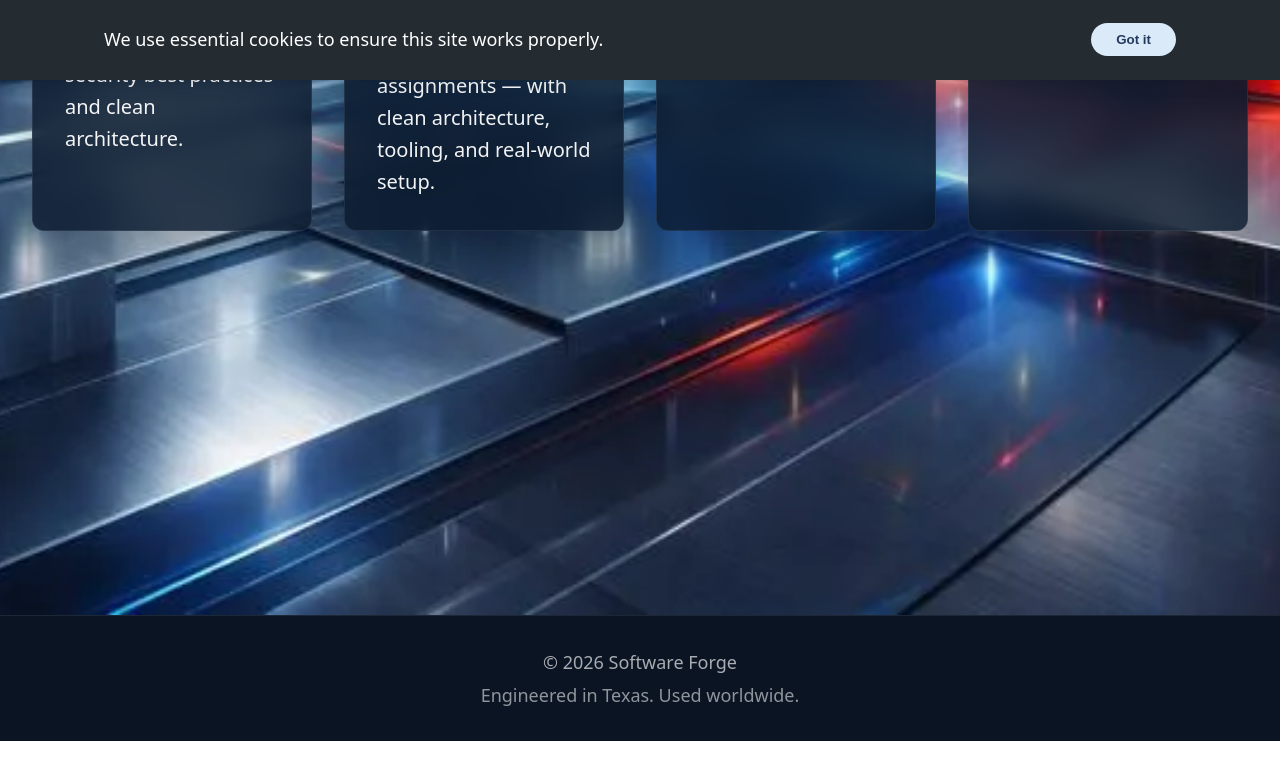
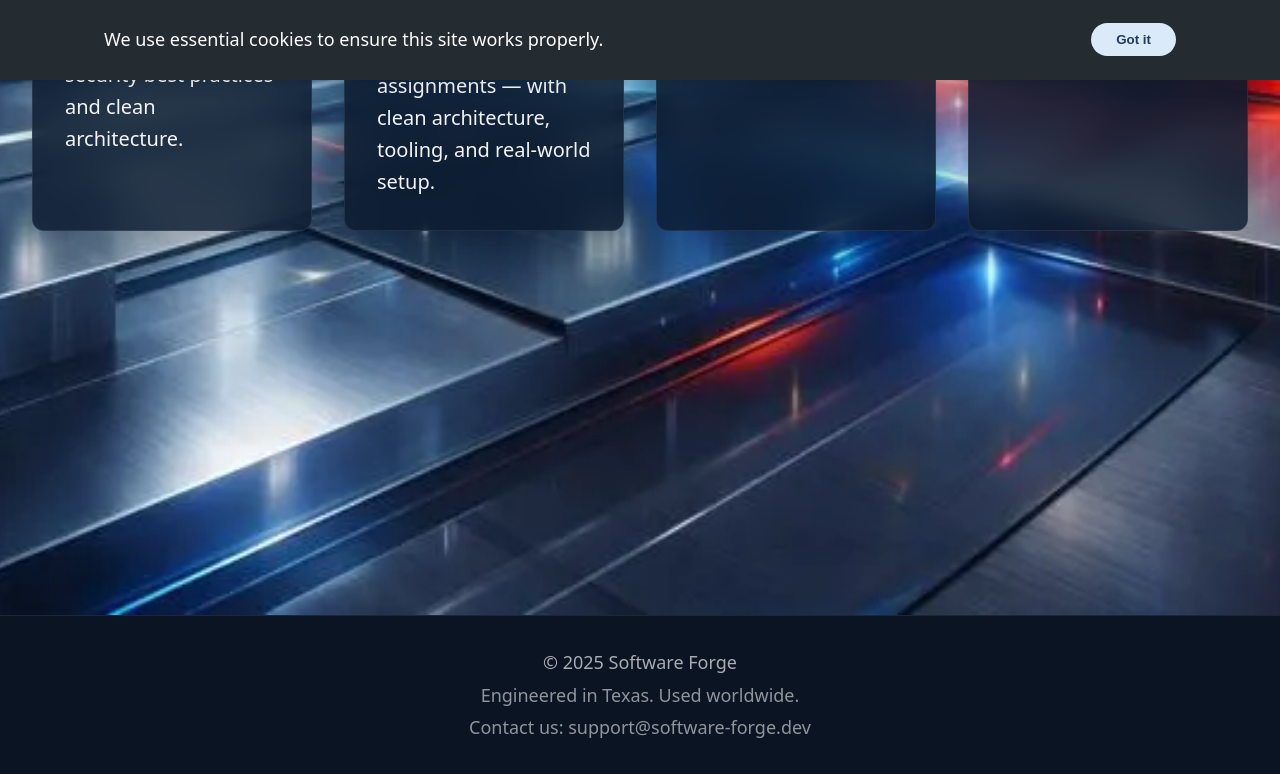
Before and after one commit to Grammeri/nextjs-landing, a Next.js app: page / in a window 1280 px wide. Shown: the part 720-1494 px from the top of the page. Before the commit the page ends 1461 px from the top, so only its background shows below. Built offline with nearby package versions, Linux system fonts and the light colour scheme.

Commit message:
fix: update footer

```diff
--- a/src/components/footer/Footer.module.css
+++ b/src/components/footer/Footer.module.css
@@ -11,6 +11,7 @@
   display: flex;
   flex-direction: column;
   align-items: center;
+  text-align: center;
   gap: var(--spacing-xs);
 }
 
@@ -23,3 +24,8 @@
   font-size: var(--font-size-sm);
   color: var(--color-on-image-footer-muted);
 }
+
+.contact {
+  font-size: var(--font-size-sm);
+  color: var(--color-on-image-footer-muted);
+}
--- a/src/components/footer/Footer.tsx
+++ b/src/components/footer/Footer.tsx
@@ -4,8 +4,9 @@ export default function Footer() {
   return (
     <footer className={styles.footer}>
       <div className={styles.inner}>
-        <span className={styles.copyright}>© 2026 Software Forge</span>
+        <span className={styles.copyright}>© 2025 Software Forge</span>
         <span className={styles.origin}>Engineered in Texas. Used worldwide.</span>
+        <span className={styles.contact}>Contact us: support@software-forge.dev</span>
       </div>
     </footer>
   );
```
